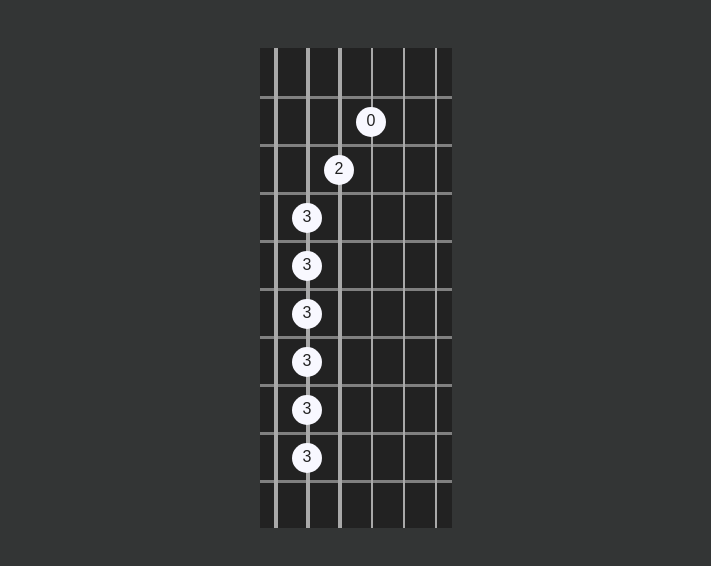
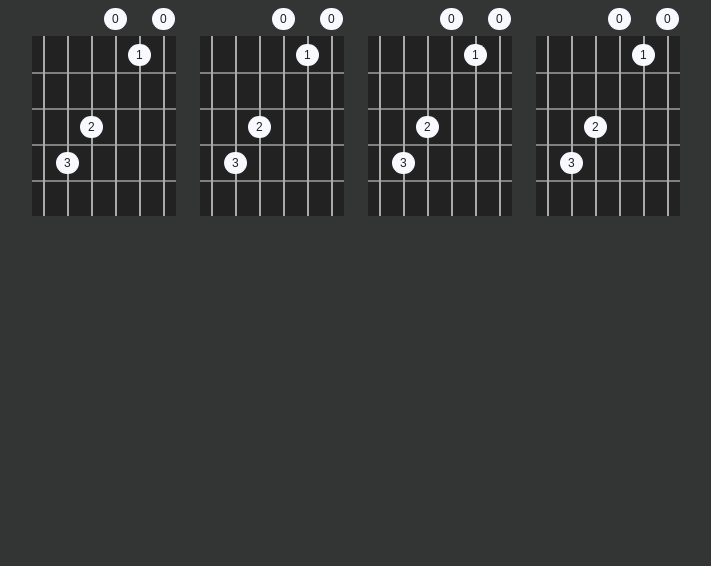
Before and after one commit to craigargh/guitar-practice-react, a React (Create React App) app: page / in a window 1280 px wide. Shown: the top 566 px of the page, without its empty margins (284-995 px from the left). Built offline with nearby package versions, Linux system fonts and the light colour scheme.

Commit message:
Adjust styling

```diff
--- a/src/App.css
+++ b/src/App.css
@@ -20,3 +20,10 @@
 .App-intro {
     font-size: large;
 }
+
+.fretboards-container {
+    font-size: 75%;
+    width: 80%;
+    margin-right: auto;
+    margin-left: auto;
+}
--- a/src/App.js
+++ b/src/App.js
@@ -5,19 +5,19 @@ import {Fretboard} from "./fretboard/fretboard";
 class App extends Component {
     render() {
         const positions = [
-            {finger: 0, fret: 2, guitar_string: 3},
+            {finger: 0, fret: 0, guitar_string: 1},
+            {finger: 1, fret: 1, guitar_string: 2},
+            {finger: 0, fret: 0, guitar_string: 3},
             {finger: 2, fret: 3, guitar_string: 4},
             {finger: 3, fret: 4, guitar_string: 5},
-            {finger: 3, fret: 5, guitar_string: 5},
-            {finger: 3, fret: 6, guitar_string: 5},
-            {finger: 3, fret: 7, guitar_string: 5},
-            {finger: 3, fret: 8, guitar_string: 5},
-            {finger: 3, fret: 9, guitar_string: 5},
         ];
 
         return (
             <div className="App">
-                <div style={{}}>
+                <div className='fretboards-container'>
+                    <Fretboard positions={positions}/>
+                    <Fretboard positions={positions}/>
+                    <Fretboard positions={positions}/>
                     <Fretboard positions={positions}/>
                 </div>
             </div>
--- a/src/fretboard/fretboard.css
+++ b/src/fretboard/fretboard.css
@@ -3,8 +3,9 @@
     background-color: #222;
     width: 12em;
     position: relative;
-    margin-right: auto;
-    margin-left: auto;
+    display: inline-block;
+    margin-left: 1em;
+    margin-right: 1em;
 }
 
 .fret {
```
